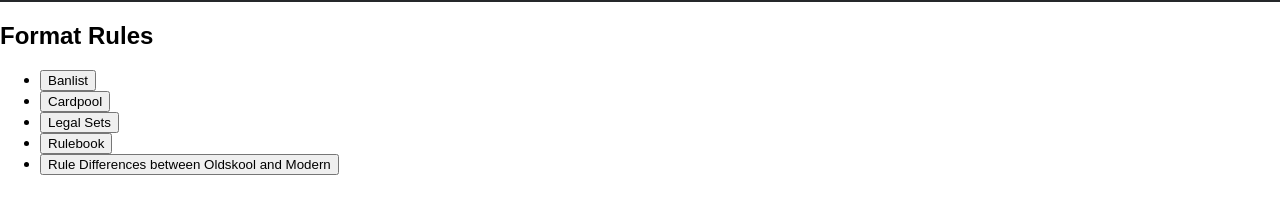
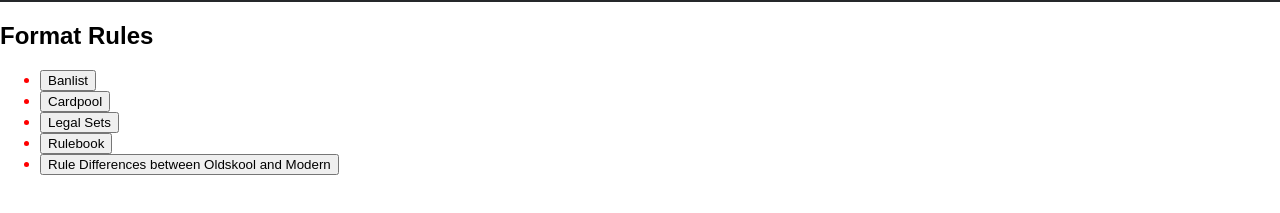
Before and after one commit to oldskool-vg/oldskool, a React (Create React App) app in the folder src/main/ui/: page / in a window 1280 px wide. Both pictures are taken after a click on the button "Rules". Shown: the part 169-382 px from the top of the page. Built offline with nearby package versions, Linux system fonts and the light colour scheme.

Commit message:
Implemented SASS

```diff
--- /dev/null
+++ b/package.json
@@ -0,0 +1,5 @@
+{
+  "dependencies": {
+    "sass": "^1.64.0"
+  }
+}
--- a/src/main/ui/src/components/Rules/index.tsx
+++ b/src/main/ui/src/components/Rules/index.tsx
@@ -47,7 +47,7 @@ const Rules: React.FC<RulesProps> = ({updateState}) => {
 
 
   return (
-    <div className="Rules">
+    <div className="rules">
       <div>
         <h2>Format Rules</h2>
       </div>
--- a/src/main/ui/src/index.css
+++ b/src/main/ui/src/index.scss
@@ -1,3 +1,5 @@
+$test-color: red;
+
 :root {
   --color-primary: #25282a;
   --color-secondary: #cc4e2d;
@@ -46,3 +48,9 @@ header {
   height: 428px;
   overflow: hidden;
 }
+
+.rules {
+  ul {
+    color: $test-color;
+  }
+}
--- a/src/main/ui/src/index.tsx
+++ b/src/main/ui/src/index.tsx
@@ -1,6 +1,6 @@
 import React from 'react';
 import ReactDOM from 'react-dom/client';
-import './index.css';
+import './index.scss';
 import App from './App';
 
 const root = ReactDOM.createRoot(
```
